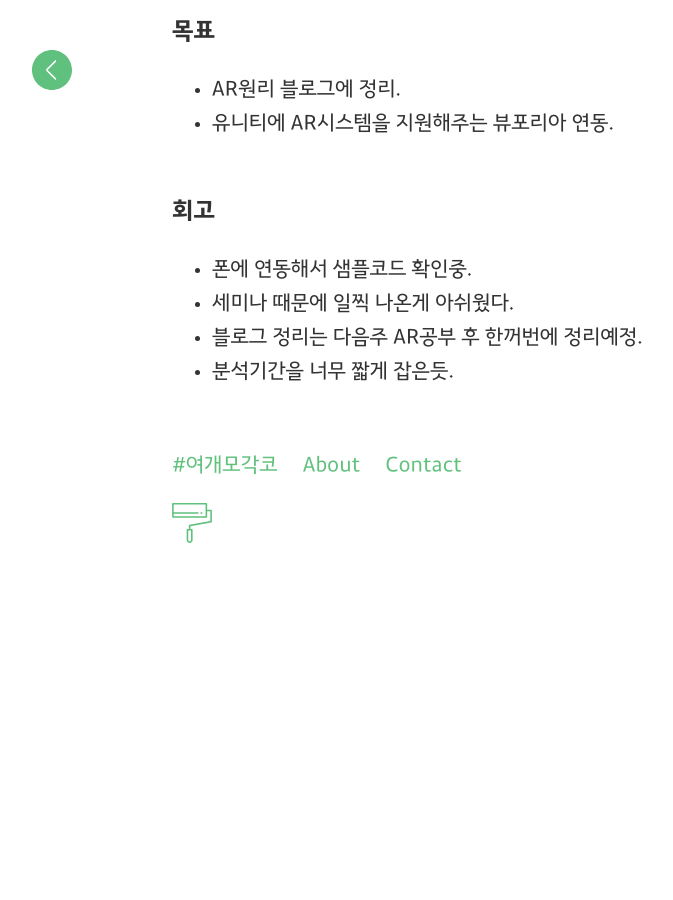
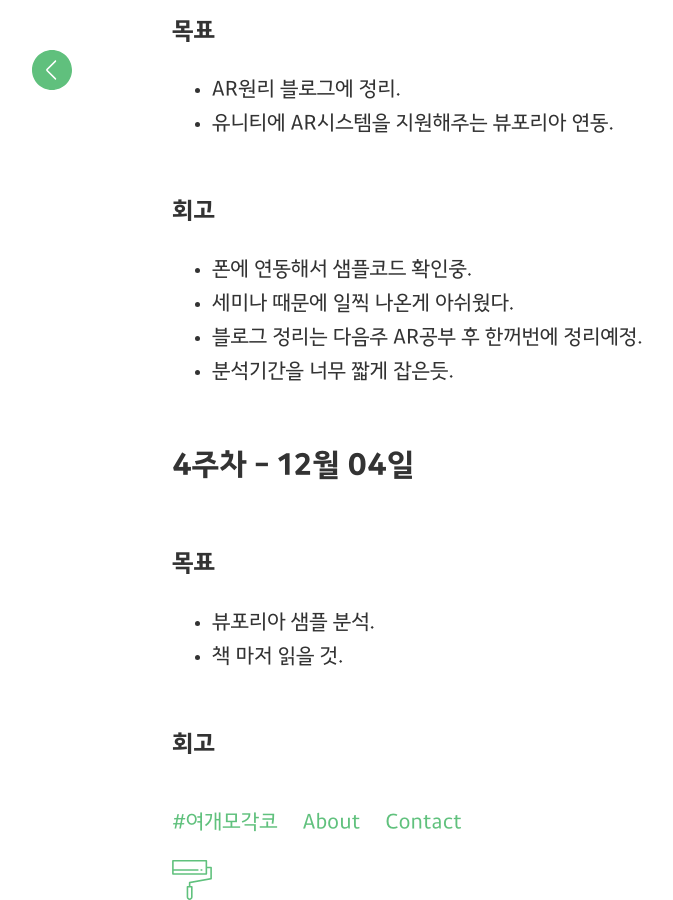
Before and after one commit to yeogaemogaco/retrospective-2nd, a Jekyll site: the page built from _posts/2017-11-04-sweetroute.md, in a window 1280 px wide and 900 px high, scrolled down 2265 px. Shown: the whole window, without its empty margins (18-691 px from the left). Built offline with Jekyll 4.4.1, drawn with Linux system fonts in a browser that asks for light colours; before the commit the page ends 2808 px from its top, so only the background shows below that.

Commit message:
치즈 4주차 목표 추가

```diff
--- a/_posts/2017-11-04-sweetroute.md
+++ b/_posts/2017-11-04-sweetroute.md
@@ -57,3 +57,10 @@ VR과 AR의 개념을 잡고 간단히 따라 만들어 보는 것을 목표로
 - 세미나 때문에 일찍 나온게 아쉬웠다.
 - 블로그 정리는 다음주 AR공부 후 한꺼번에 정리예정.
 - 분석기간을 너무 짧게 잡은듯.
+
+## 4주차 - 12월 04일
+### 목표
+- 뷰포리아 샘플 분석.
+- 책 마저 읽을 것.
+
+### 회고
```
